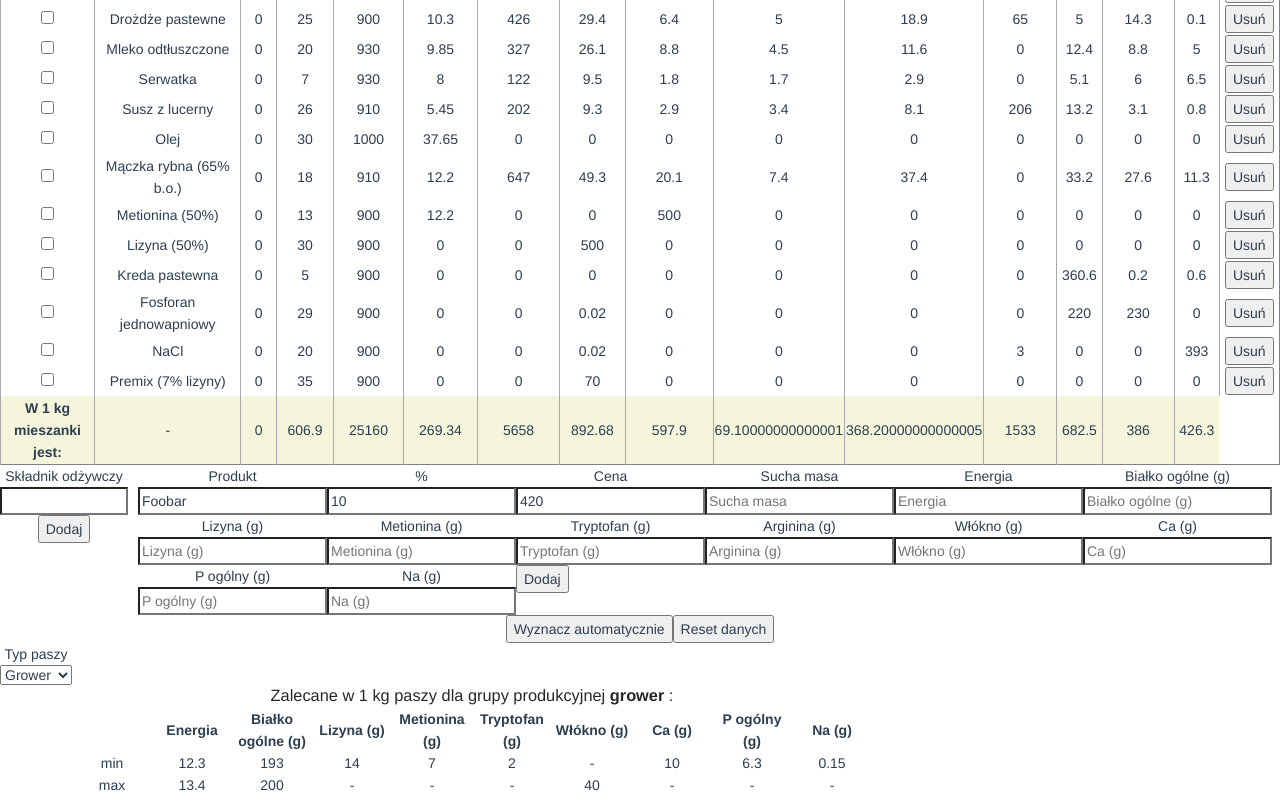
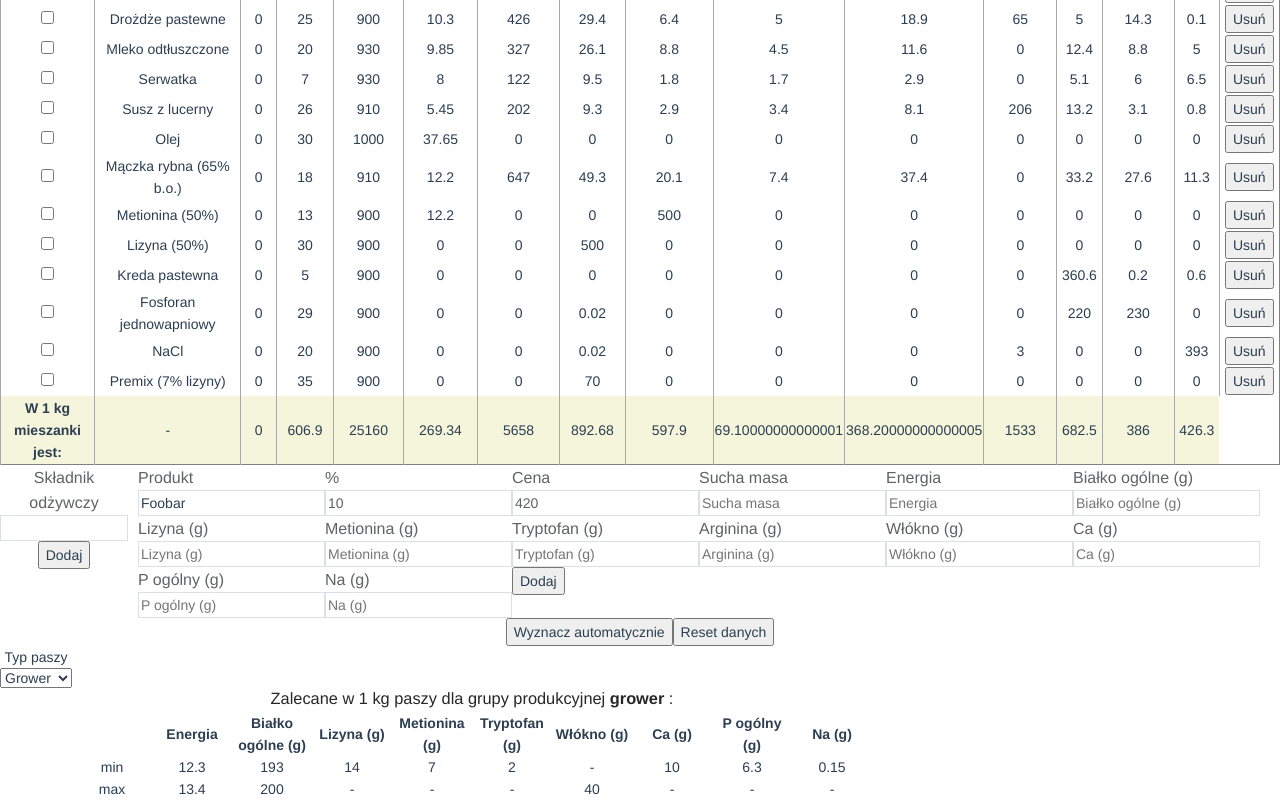
Before and after one commit to lemcz/sggw-poultry-forage-calculator, a Vue app: page / in a window 1280 px wide. Shown: the part 723-1523 px from the top of the page. Built offline with nearby package versions, Linux system fonts and the light colour scheme.

Commit message:
feat: Allow to set min/max for NumberField

```diff
--- a/src/components/number-field/NumberField.vue
+++ b/src/components/number-field/NumberField.vue
@@ -6,11 +6,13 @@
     <input
       type="number"
       v-if="mode === Mode.Edit"
-      v-on:input="$emit('update:modelValue', parseFloat($event.target.value))"
+      v-on:input="$emit('update:modelValue', handleInput($event))"
       :value="modelValue"
       :id="property"
       :name="property"
-      :min="0"
+      :step="step"
+      :max="max"
+      :min="min ?? 0"
       :placeholder="placeholder"
     />
     <span v-if="mode === Mode.View">
@@ -25,10 +27,22 @@ import { FieldMode } from '@/models/fieldMode';
 
 export default defineComponent({
   name: 'NumberInput',
-  props: ['property', 'label', 'placeholder', 'mode', 'modelValue'],
+  props: ['property', 'label', 'placeholder', 'mode', 'modelValue', 'min', 'max', 'step'],
   setup() {
     return {
       Mode: FieldMode,
+      handleInput($event) {
+        const max = parseFloat($event.target.max);
+        const min = parseFloat($event.target.min);
+        const value = parseFloat($event.target.value);
+        if (!isNaN(max) && value > max) {
+          $event.target.value = max;
+        }
+        if (!isNaN(min) && value < min) {
+          $event.target.value = min;
+        }
+        return $event.target.value ? parseFloat($event.target.value) : $event.target.value;
+      },
     };
   },
 });
@@ -39,4 +53,19 @@ export default defineComponent({
   display: flex;
   flex-direction: column;
 }
+
+label {
+  font-size: 16px;
+  color: #606266;
+  margin-right: auto;
+}
+
+input {
+  color: #606266;
+  border: 1px solid #dcdfe6;
+}
+
+input:focus {
+  border-color: #409eff;
+}
 </style>
--- a/src/components/text-field/TextField.vue
+++ b/src/components/text-field/TextField.vue
@@ -38,4 +38,18 @@ export default defineComponent({
   display: flex;
   flex-direction: column;
 }
+
+label {
+  font-size: 16px;
+  color: #606266;
+  margin-right: auto;
+}
+
+input {
+  border: 1px solid #dcdfe6;
+}
+
+input:focus {
+  border-color: #409eff;
+}
 </style>
```
